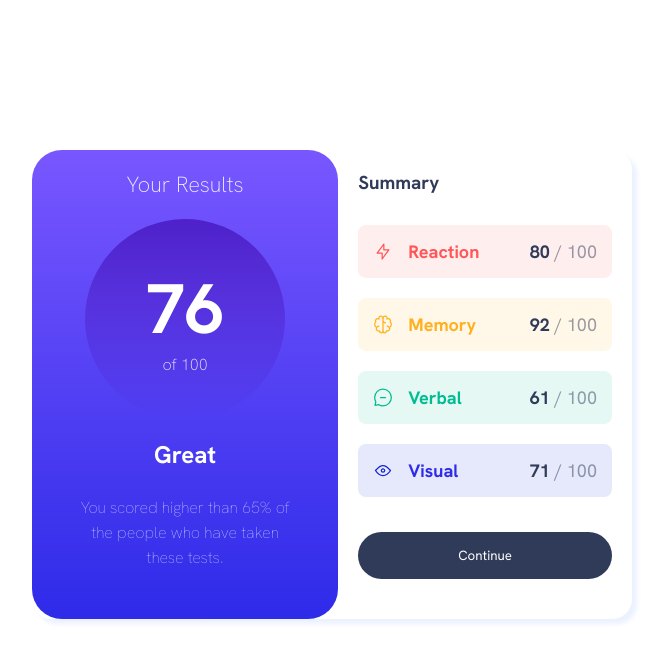
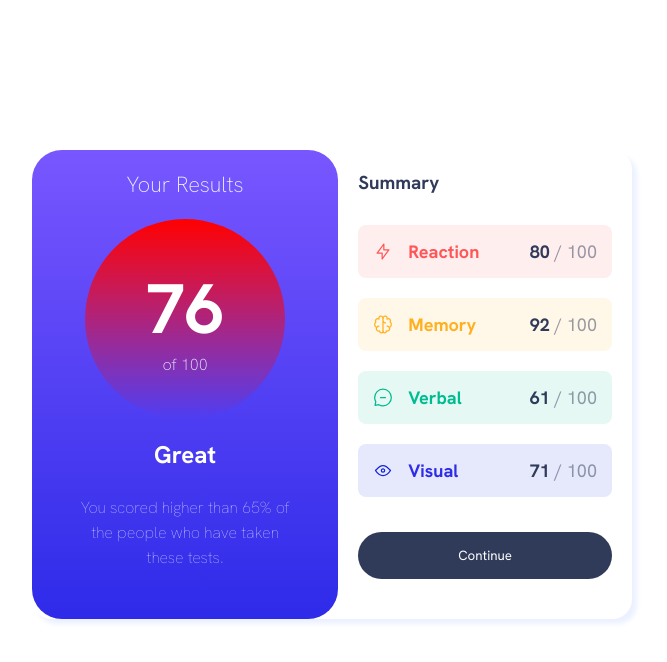
Before and after one commit to smgbuger/YOUR-RESULTS, a plain HTML site: page index.html in a window 1280 px wide. Shown: the whole page, without its empty margins (308-975 px from the left). Drawn offline with Linux system fonts and the light colour scheme.

Commit message:
circle-red

```diff
--- a/style.css
+++ b/style.css
@@ -73,11 +73,12 @@ body {
 }
 
 .circle {
-  background: linear-gradient(
+  /* background: linear-gradient(
     to bottom,
     hsla(256, 72%, 46%, 1),
     hsla(241, 72%, 46%, 0)
-  );
+  ); */
+  background: linear-gradient(red, hsla(241, 72%, 46%, 0));
   width: 200px;
   height: 200px;
   margin: 20px auto;
```
